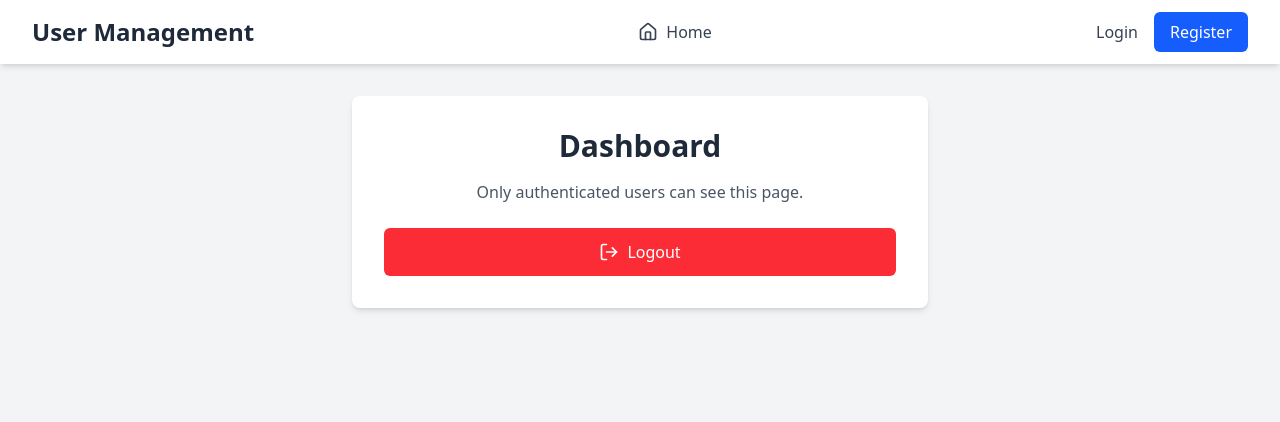
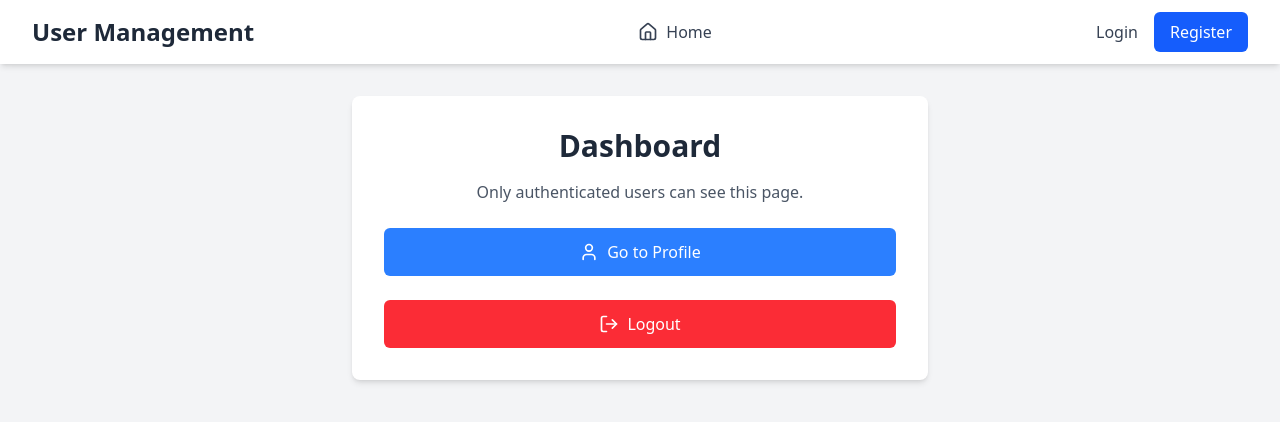
Before and after one commit to Sam-Waithaka/siq_frontend, a React (Vite) app: page /dashboard in a window 1280 px wide. Shown: the top 422 px of the page. Built offline with nearby package versions, Linux system fonts and the light colour scheme.

Commit message:
refactor login to reroute to the hero section

```diff
--- a/src/components/HeroSection.jsx
+++ b/src/components/HeroSection.jsx
@@ -65,8 +65,8 @@ export default function HeroSection() {
                   asChild
                   className="px-6 py-3 text-base font-semibold"
                 >
-                  <Link to="/dashboard">
-                    Go to Dashboard
+                  <Link to="/profile">
+                    View Profile
                     <ArrowRight className="ml-2 h-5 w-5" />
                   </Link>
                 </Button>
--- a/src/components/LogoutButton.jsx
+++ b/src/components/LogoutButton.jsx
@@ -1,6 +1,6 @@
 import { useNavigate } from "react-router-dom";
 
-const LogoutButton = () => {
+const LogoutButton = ({ onLogout }) => {
   const navigate = useNavigate();
 
   const handleLogout = () => {
@@ -9,6 +9,9 @@ const LogoutButton = () => {
     localStorage.removeItem("refresh_token");
 
     console.log("User logged out");
+
+    // ✅ Trigger Navbar update
+    if (onLogout) onLogout();
 
     // ✅ Redirect to login page
     navigate("/login");
--- a/src/components/Navbar.jsx
+++ b/src/components/Navbar.jsx
@@ -1,22 +1,30 @@
 import { Link } from "react-router-dom";
-import { useState } from "react";
-import { Home, User, LogOut, Menu } from "lucide-react";
+import { useState, useEffect } from "react";
+import { Home, User, Menu } from "lucide-react";
 import LogoutButton from "./LogoutButton";
 
 const Navbar = () => {
-  const isAuthenticated = !!localStorage.getItem("access_token");
+  const [isAuthenticated, setIsAuthenticated] = useState(!!localStorage.getItem("access_token"));
   const [menuOpen, setMenuOpen] = useState(false);
+
+  // Listen for auth changes
+  useEffect(() => {
+    const handleAuthChange = () => {
+      setIsAuthenticated(!!localStorage.getItem("access_token"));
+    };
+
+    window.addEventListener("storage", handleAuthChange);
+    return () => window.removeEventListener("storage", handleAuthChange);
+  }, []);
 
   return (
     <nav className="bg-white shadow-md sticky top-0 z-50">
       <div className="max-w-7xl mx-auto px-4 sm:px-6 lg:px-8">
         <div className="flex justify-between h-16 items-center">
-          {/* Logo */}
           <Link to="/" className="text-2xl font-bold text-gray-800">
-           User Management
+            User Management
           </Link>
 
-          {/* Desktop Menu */}
           <div className="hidden md:flex space-x-6">
             <Link to="/" className="text-gray-700 hover:text-blue-600 flex items-center">
               <Home className="mr-2" size={20} /> Home
@@ -28,10 +36,9 @@ const Navbar = () => {
             )}
           </div>
 
-          {/* Auth Controls */}
           <div className="hidden md:flex items-center space-x-4">
             {isAuthenticated ? (
-              <LogoutButton />
+              <LogoutButton onLogout={() => setIsAuthenticated(false)} />
             ) : (
               <>
                 <Link to="/login" className="text-gray-700 hover:text-blue-600">Login</Link>
@@ -42,20 +49,18 @@ const Navbar = () => {
             )}
           </div>
 
-          {/* Mobile Menu Button */}
           <button onClick={() => setMenuOpen(!menuOpen)} className="md:hidden text-gray-700">
             <Menu size={24} />
           </button>
         </div>
       </div>
 
-      {/* Mobile Menu */}
       {menuOpen && (
         <div className="md:hidden bg-white shadow-md p-4">
           <Link to="/" className="block text-gray-700 py-2">Home</Link>
           {isAuthenticated && <Link to="/profile" className="block text-gray-700 py-2">Profile</Link>}
           {isAuthenticated ? (
-            <LogoutButton />
+            <LogoutButton onLogout={() => setIsAuthenticated(false)} />
           ) : (
             <>
               <Link to="/login" className="block text-gray-700 py-2">Login</Link>
--- a/src/pages/Dashboard.jsx
+++ b/src/pages/Dashboard.jsx
@@ -1,5 +1,6 @@
 import React from 'react';
 import { LogOut, Home, User } from 'lucide-react';
+import { Link } from 'react-router-dom';
 
 const Dashboard = () => {
   const handleLogout = () => {
@@ -10,8 +11,6 @@ const Dashboard = () => {
 
   return (
     <div className="min-h-screen bg-gray-100">
-
-
       {/* Main Content */}
       <div className="container mx-auto px-4 py-8">
         <div className="max-w-xl mx-auto bg-white shadow-md rounded-lg p-8 space-y-6">
@@ -20,6 +19,18 @@ const Dashboard = () => {
             <p className="text-gray-600">Only authenticated users can see this page.</p>
           </div>
 
+          {/* Profile Link */}
+          <div className="text-center">
+            <Link
+              to="/profile"
+              className="w-full bg-blue-500 text-white py-3 rounded-md hover:bg-blue-600 transition duration-300 ease-in-out flex items-center justify-center"
+            >
+              <User className="mr-2" size={20} />
+              Go to Profile
+            </Link>
+          </div>
+
+          {/* Logout Button */}
           <div className="text-center">
             <button
               onClick={handleLogout}
--- a/src/pages/Login.jsx
+++ b/src/pages/Login.jsx
@@ -20,7 +20,7 @@ const Login = () => {
       localStorage.setItem("refresh_token", response.data.refresh);
 
       console.log("Login Successful:", response.data);
-      navigate("/dashboard");
+      navigate("/");
     } catch (err) {
       setError("Invalid email or password");
       console.error("Login Failed:", err.response?.data);
```
